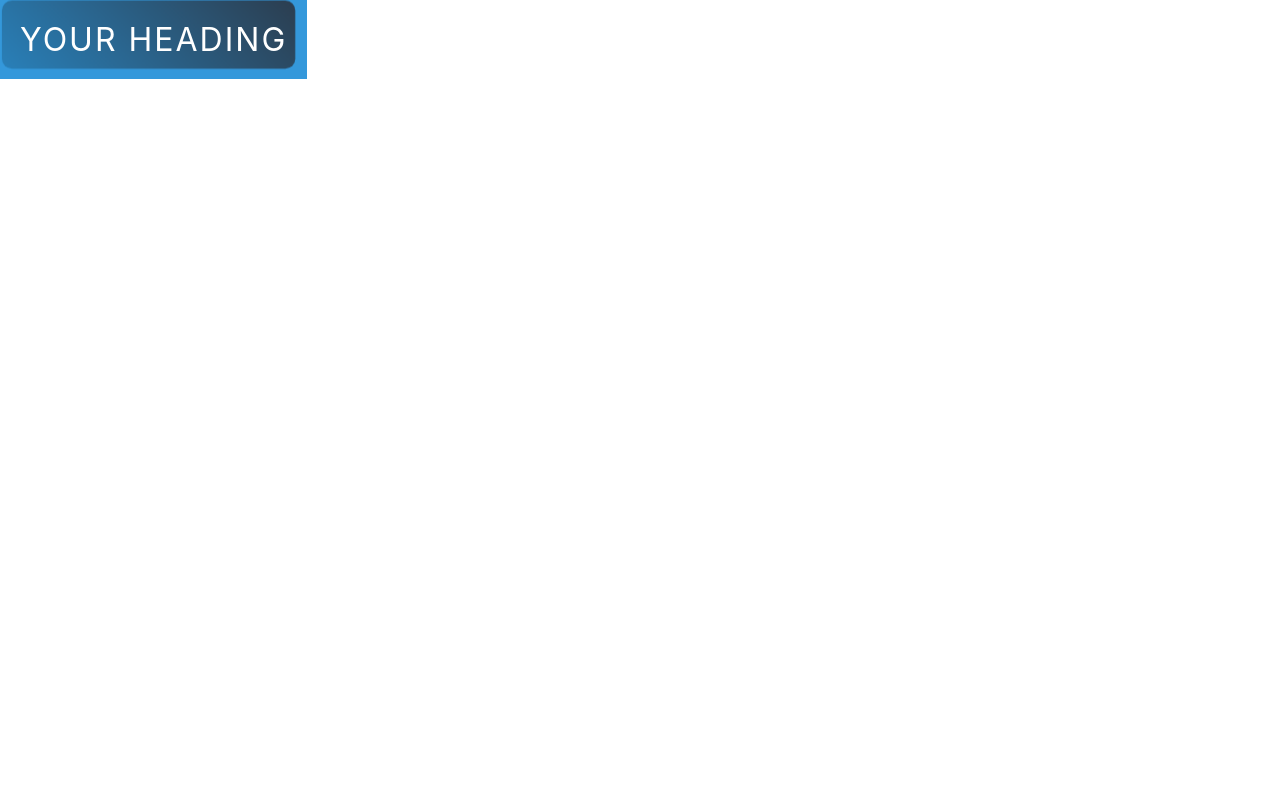
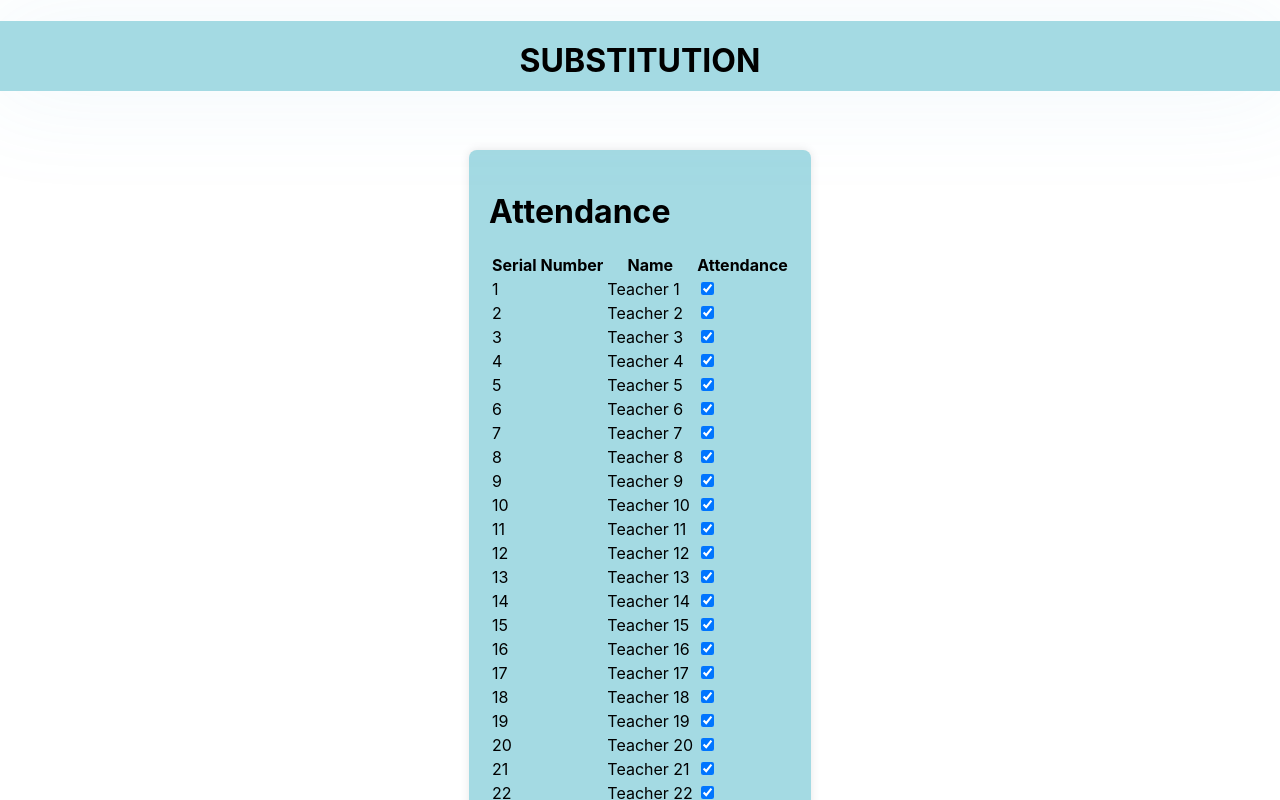
Before and after one commit to abhinavkrishnav/attendance, a React (Create React App) app: page / in a window 1280 px wide. Shown: the top 800 px of the page. Built offline with nearby package versions, Linux system fonts and the light colour scheme.

Commit message:
rollback1

```diff
--- a/src/App.js
+++ b/src/App.js
@@ -1,12 +1,48 @@
-import React from 'react';
+import React, { useState } from 'react';
 import './Attendancepage.css'; // Import the CSS file for styling
+const AttendancePage = () => {
+  const [attendance, setAttendance] = useState(Array(28).fill(true));
+  const toggleAttendance = (index) => {
+    setAttendance((prevAttendance) => {
+      const newAttendance = [...prevAttendance];
+      newAttendance[index] = !newAttendance[index];
+      return newAttendance;
+    });
+  };
 
-const StylishHeadingBox = () => {
   return (
-    <div className="heading-box">
-      Your Heading
-    </div>
-  );
-};
+    <div className="attendance-container">
 
-export default StylishHeadingBox;
+        <h1 className="header">SUBSTITUTION</h1>
+
+      <div className="attendance-box">
+        <h1>Attendance</h1>
+        <table>
+          <thead>
+            <tr>
+              <th>Serial Number</th>
+              <th>Name</th>
+              <th>Attendance</th>
+            </tr>
+          </thead>
+          <tbody>
+            {Array.from({ length: 28 }, (_, index) => (
+              <tr key={index}>
+                <td>{index + 1}</td>
+                <td>{`Teacher ${index + 1}`}</td>
+                <td>
+                  <input
+                    type="checkbox"
+                    checked={attendance[index]}
+                    onChange={() => toggleAttendance(index)}
+                  />
+                </td>
+              </tr>
+              ))}
+              </tbody>
+            </table>
+          </div>
+        </div>
+      );
+    };
+    export default AttendancePage;
--- a/src/Attendancepage.css
+++ b/src/Attendancepage.css
@@ -1,29 +1,26 @@
-.heading-box {
-  position: relative;
-  display: inline-block;
-  padding: 20px;
-  background-color: #3498db;
-  color: #fff;
-  font-size: 2em;
-  text-align: center;
-  text-transform: uppercase;
-  letter-spacing: 2px;
-  perspective: 800px;
+.attendance-container {
+  display: flex;
+  justify-content: center;
+  align-items: center;
+  height: 140vh;
+  background-color: rgb(255, 255, 255);
 }
 
-.heading-box:before {
-  content: '';
-  position: absolute;
-  top: 5px;
-  right: 5px;
-  bottom: 5px;
-  left: 5px;
-  background: linear-gradient(45deg, #2980b9, #2c3e50);
-  transform: translate3d(-5px, -5px, -10px);
-  border-radius: 10px;
-  z-index: -1;
+.attendance-box {
+  border: 0px solid #272525;
+  padding: 20px;
+  border-radius: 8px;
+  box-shadow: 0 0 10px rgba(0, 0, 0, 0.1);
+  background-color: rgb(164, 218, 227);
 }
 
-.heading-box:hover {
-  transform: rotateX(20deg) rotateY(20deg);
+.header {
+  position:absolute;
+  Top:0;
+  width: 100vw;
+  height: 30px;
+  text-align: center;
+  padding: 20px;
+  box-shadow: 0 0 110px rgba(95, 172, 214, 0.1);
+  background-color: rgb(164, 218, 227);
 }
```
